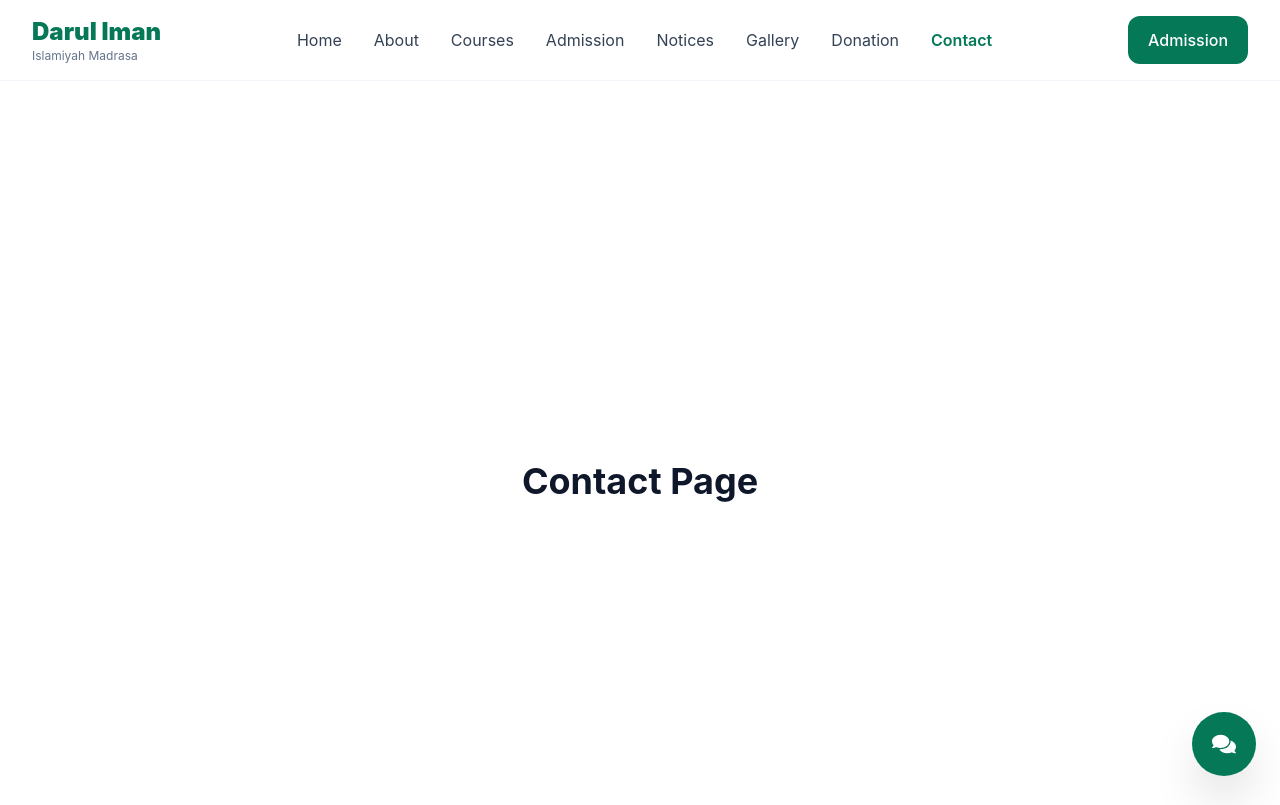
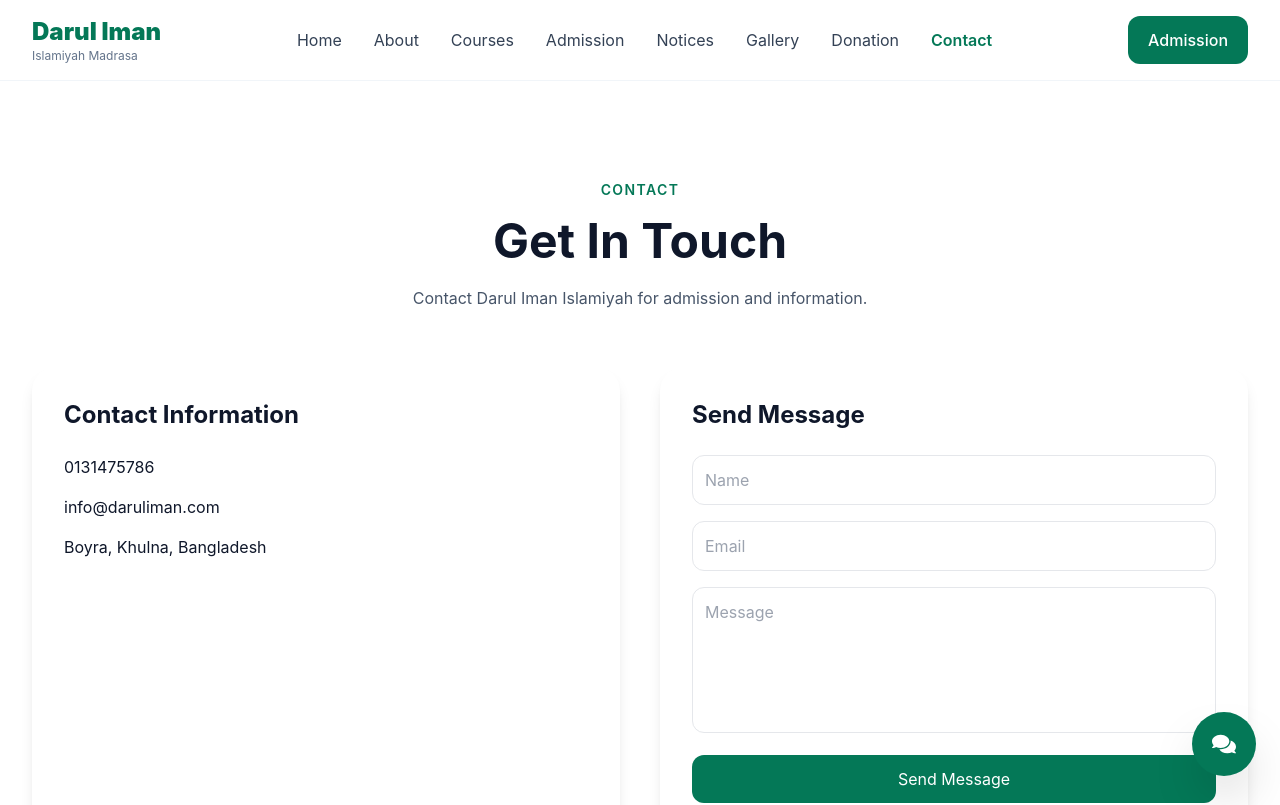
Before and after one commit to Samiul2024/Madrasha, a React (Vite) app: page /contact in a window 1280 px wide. Shown: the top 805 px of the page. Built offline with nearby package versions, Linux system fonts and the light colour scheme.

Commit message:
added donation and contact pages...

```diff
--- a/src/pages/public/ContactPage.jsx
+++ b/src/pages/public/ContactPage.jsx
@@ -1,8 +1,118 @@
+import Container from "../../components/ui/Container";
+
+import SectionHeading from "../../components/shared/SectionHeading";
+
 const ContactPage = () => {
   return (
-    <div className="min-h-screen flex items-center justify-center text-4xl font-bold">
-      Contact Page
-    </div>
+    <main className="py-16 md:py-24">
+
+      <Container>
+
+        <SectionHeading
+          subtitle="Contact"
+          title="Get In Touch"
+          description="Contact Darul Iman Islamiyah for admission and information."
+        />
+
+        <div className="grid lg:grid-cols-2 gap-10">
+
+          <div
+            className="
+              bg-white
+              p-8
+              rounded-3xl
+              shadow-lg
+            "
+          >
+            <h3 className="text-2xl font-bold mb-6">
+              Contact Information
+            </h3>
+
+            <div className="space-y-4">
+
+              <p>
+                0131475786
+              </p>
+
+              <p>
+                info@daruliman.com
+              </p>
+
+              <p>
+                Boyra, Khulna, Bangladesh
+              </p>
+
+            </div>
+          </div>
+
+          <div
+            className="
+              bg-white
+              p-8
+              rounded-3xl
+              shadow-lg
+            "
+          >
+            <h3 className="text-2xl font-bold mb-6">
+              Send Message
+            </h3>
+
+            <form className="space-y-4">
+
+              <input
+                type="text"
+                placeholder="Name"
+                className="
+                  w-full
+                  border
+                  rounded-xl
+                  p-3
+                "
+              />
+
+              <input
+                type="email"
+                placeholder="Email"
+                className="
+                  w-full
+                  border
+                  rounded-xl
+                  p-3
+                "
+              />
+
+              <textarea
+                rows="5"
+                placeholder="Message"
+                className="
+                  w-full
+                  border
+                  rounded-xl
+                  p-3
+                "
+              />
+
+              <button
+                className="
+                  w-full
+                  bg-emerald-700
+                  hover:bg-emerald-800
+                  text-white
+                  py-3
+                  rounded-xl
+                "
+              >
+                Send Message
+              </button>
+
+            </form>
+          </div>
+
+        </div>
+
+      </Container>
+
+    </main>
   );
 };
 
--- a/src/pages/public/DonationPage.jsx
+++ b/src/pages/public/DonationPage.jsx
@@ -1,8 +1,86 @@
+import Container from "../../components/ui/Container";
+
+import SectionHeading from "../../components/shared/SectionHeading";
+
 const DonationPage = () => {
   return (
-    <div className="min-h-screen flex items-center justify-center text-4xl font-bold">
-      Donation Page
-    </div>
+    <main className="py-16 md:py-24">
+
+      <Container>
+
+        <SectionHeading
+          subtitle="Support"
+          title="Donation & Sadaqah"
+          description="Help us continue Islamic education and student development."
+        />
+
+        <div className="grid lg:grid-cols-3 gap-8">
+
+          <div className="bg-white p-8 rounded-3xl shadow-lg">
+            <h3 className="text-2xl font-bold">
+              General Donation
+            </h3>
+
+            <p className="mt-4 text-slate-600">
+              Support madrasa operations and education.
+            </p>
+          </div>
+
+          <div className="bg-white p-8 rounded-3xl shadow-lg">
+            <h3 className="text-2xl font-bold">
+              Student Support
+            </h3>
+
+            <p className="mt-4 text-slate-600">
+              Sponsor underprivileged students.
+            </p>
+          </div>
+
+          <div className="bg-white p-8 rounded-3xl shadow-lg">
+            <h3 className="text-2xl font-bold">
+              Quran Project
+            </h3>
+
+            <p className="mt-4 text-slate-600">
+              Contribute to Quran education initiatives.
+            </p>
+          </div>
+
+        </div>
+
+        <div className="
+          mt-16
+          bg-white
+          p-8
+          rounded-3xl
+          shadow-lg
+        ">
+
+          <h3 className="text-3xl font-bold mb-6">
+            Mobile Banking
+          </h3>
+
+          <div className="space-y-4">
+
+            <p>
+              Bkash: 01XXXXXXXXX
+            </p>
+
+            <p>
+              Nagad: 01XXXXXXXXX
+            </p>
+
+            <p>
+              Rocket: 01XXXXXXXXX
+            </p>
+
+          </div>
+
+        </div>
+
+      </Container>
+
+    </main>
   );
 };
 
```
